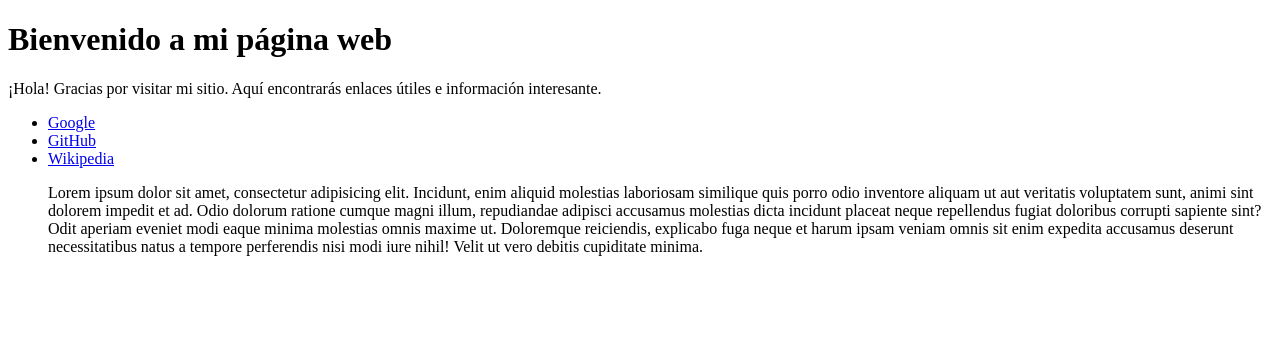
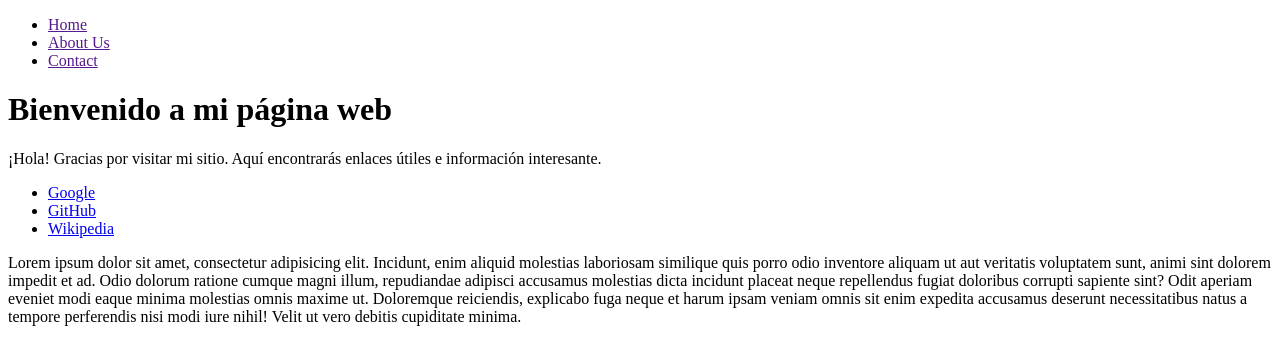
Before and after one commit to Jonathan-Pierre/Mounian-Art, a plain HTML site: page index.html in a window 1280 px wide. Drawn offline with Linux system fonts and the light colour scheme.

Commit message:
agregrue la nav

```diff
--- a/index.html
+++ b/index.html
@@ -5,15 +5,31 @@
     <title>Página de Bienvenida</title>
 </head>
 <body>
+    <header>
+        <nav>
+            <ul>
+                <li>
+                    <a href="">Home</a>
+                </li>
+                <li>
+                    <a href="">About Us</a>
+                </li>
+                <li>
+                    <a href="">Contact</a>
+                </li>
+            </ul>
+        </nav>
+    </header>
     <h1>Bienvenido a mi página web</h1>
     <p>¡Hola! Gracias por visitar mi sitio. Aquí encontrarás enlaces útiles e información interesante.</p>
     <ul>
         <li><a href="https://www.google.com" target="_blank">Google</a></li>
         <li><a href="https://www.github.com" target="_blank">GitHub</a></li>
         <li><a href="https://www.wikipedia.org" target="_blank">Wikipedia</a></li>
-        <p>Lorem ipsum dolor sit amet, consectetur adipisicing elit. Incidunt, enim aliquid molestias laboriosam similique quis porro odio inventore aliquam ut aut veritatis voluptatem sunt, animi sint dolorem impedit et ad.
+
+    </ul>
+    <p>Lorem ipsum dolor sit amet, consectetur adipisicing elit. Incidunt, enim aliquid molestias laboriosam similique quis porro odio inventore aliquam ut aut veritatis voluptatem sunt, animi sint dolorem impedit et ad.
         Odio dolorum ratione cumque magni illum, repudiandae adipisci accusamus molestias dicta incidunt placeat neque repellendus fugiat doloribus corrupti sapiente sint? Odit aperiam eveniet modi eaque minima molestias omnis maxime ut.
         Doloremque reiciendis, explicabo fuga neque et harum ipsam veniam omnis sit enim expedita accusamus deserunt necessitatibus natus a tempore perferendis nisi modi iure nihil! Velit ut vero debitis cupiditate minima.</p>
-    </ul>
 </body>
 </html>
```
